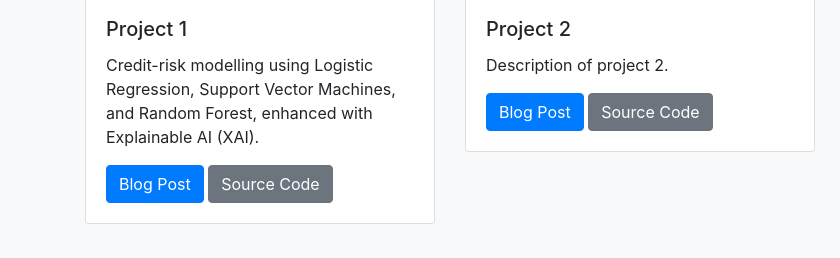
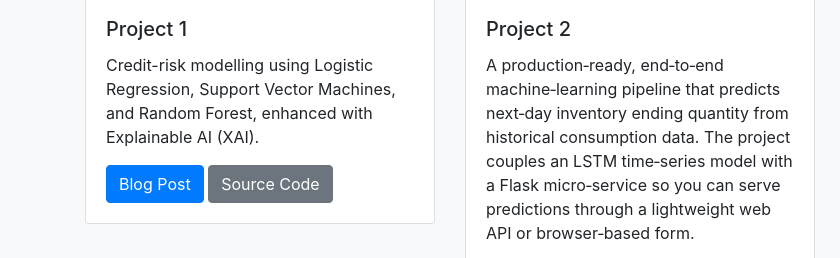
Before and after one commit to inkumsah2012/emmanuelinkum, a plain HTML site: page index.html in a window 1280 px wide. Shown: the part 1675-1933 px from the top of the page, 0-840 px from the left. Drawn offline with nearby package versions, Linux system fonts and the light colour scheme; grey boxes are pictures that could not be loaded.

Commit message:
Update index.html

```diff
--- a/index.html
+++ b/index.html
@@ -139,7 +139,7 @@
             <img src="images/projects/2.jpg" class="card-img-top" alt="Project 2">
             <div class="card-body">
               <h5 class="card-title">Project 2</h5>
-              <p class="card-text">Description of project 2.</p>
+              <p class="card-text">A production‑ready, end‑to‑end machine‑learning pipeline that predicts next‑day inventory ending quantity from historical consumption data. The project couples an LSTM time‑series model with a Flask micro‑service so you can serve predictions through a lightweight web API or browser‑based form.</p>
               <a href="https://github.com/inkumsah2012/inventory-flask-app" class="btn btn-primary">Blog Post</a>
               <a href="https://github.com/inkumsah2012/inventory-flask-app" class="btn btn-secondary">Source Code</a>
             </div>
```
